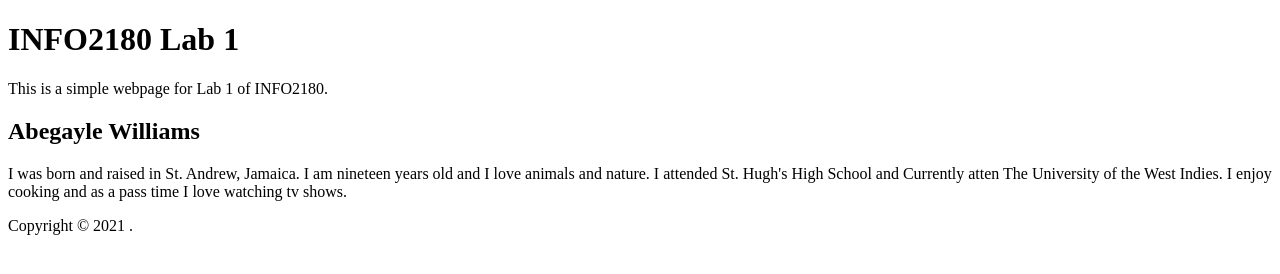
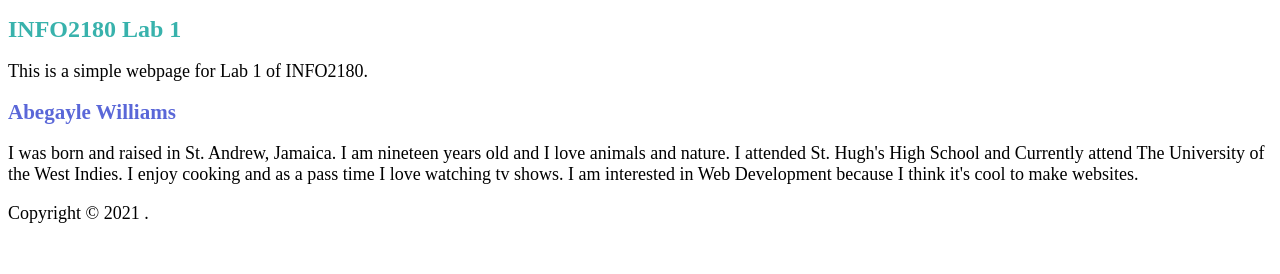
Before and after one commit to AbegayleWill/info2180-lab1, a plain HTML site: page index.html in a window 1280 px wide. Drawn offline with Linux system fonts and the light colour scheme.

Commit message:
linked css file to the html file with changes

```diff
--- a/index.html
+++ b/index.html
@@ -5,6 +5,7 @@
     <meta name="viewport" content="width=devicewidth, initial-scale=1.0">
     <meta http-equiv="X-UA-Compatible" content="ie=edge">
     <title>INFO2180 Lab 1</title>
+    <link rel="stylesheet" href="style.css">
 </head>
 <body>
  <header>
@@ -13,7 +14,7 @@
  </header>
  <main>
  <h2>Abegayle Williams</h2>
- <p>I was born and raised in St. Andrew, Jamaica. I am nineteen years old and I love animals and nature. I attended St. Hugh's High School and Currently atten The University of the West Indies. I enjoy cooking and as a pass time I love watching tv shows.</p>
+ <p>I was born and raised in St. Andrew, Jamaica. I am nineteen years old and I love animals and nature. I attended St. Hugh's High School and Currently attend The University of the West Indies. I enjoy cooking and as a pass time I love watching tv shows. I am interested in Web Development because I think it's cool to make websites.</p>
  </main>
  <footer>
  <p>Copyright &copy; 2021 <Your Name>.</p>
--- /dev/null
+++ b/style.css
@@ -0,0 +1,13 @@
+h1{
+    font-size: 24px;
+    color: #38b2ac
+}
+
+h2{
+    font-size: 21px;
+    color: #5A67D8;
+}
+
+p{
+    font-size: 18px;
+}
```
